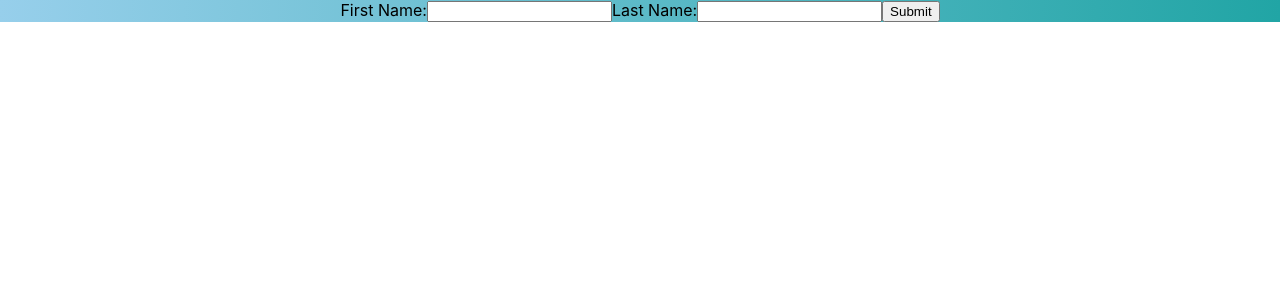
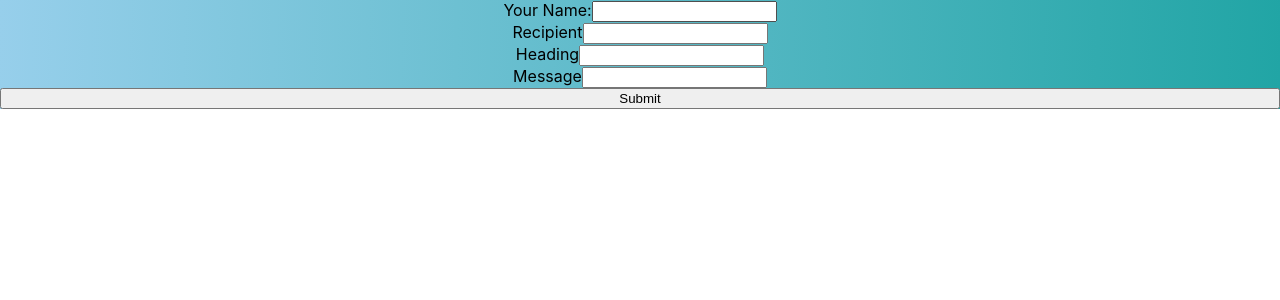
Before and after one commit to ClaySamuelC/letter-writer, a React (Create React App) app in the folder ui/: page / in a window 1280 px wide. Shown: the top 300 px of the page. Built offline with nearby package versions, Linux system fonts and the light colour scheme.

Commit message:
LetterWriter component now takes proper data for writing letters

```diff
--- a/ui/src/components/LetterWriter.css
+++ b/ui/src/components/LetterWriter.css
@@ -1,3 +1,4 @@
 .LetterWriter {
   background: linear-gradient(91.4deg, #97cfeb 0%, #21a5a5 100%);
+  display: grid;
 }
--- a/ui/src/components/LetterWriter.js
+++ b/ui/src/components/LetterWriter.js
@@ -3,24 +3,35 @@ import { useInput } from './hooks/input-hook';
 import './LetterWriter.css';
 
 export function LetterWriter(props) {
-  const { value:firstName, bind:bindFirstName, reset:resetFirstName } = useInput('');
-  const { value:lastName, bind:bindLastName, reset:resetLastName } = useInput('');
+  const { value:author, bind:bindAuthor, reset:resetAuthor } = useInput('');
+  const { value:recipient, bind:bindRecipient, reset:resetRecipient } = useInput('');
+  const { value:heading, bind:bindHeading, reset:resetHeading } = useInput('');
+  const { value:message, bind:bindMessage, reset:resetMessage } = useInput('');
 
   const handleSubmit = (evt) => {
       evt.preventDefault();
-      alert(`Submitting Name ${firstName} ${lastName}`);
-      resetFirstName();
-      resetLastName();
+      alert(`Submitting Message`);
+      resetRecipient();
+      resetHeading();
+      resetMessage();
   }
   return (
     <form onSubmit={handleSubmit} className="LetterWriter">
       <label>
-        First Name:
-        <input type="text" {...bindFirstName} />
+        Your Name:
+        <input type="text" {...bindAuthor} />
       </label>
       <label>
-        Last Name:
-        <input type="text" {...bindLastName} />
+        Recipient
+        <input type="text" {...bindRecipient} />
+      </label>
+      <label>
+        Heading
+        <input type="text" {...bindHeading} />
+      </label>
+      <label>
+        Message
+        <input type="text" {...bindMessage} />
       </label>
       <input type="submit" value="Submit" />
     </form>
```
